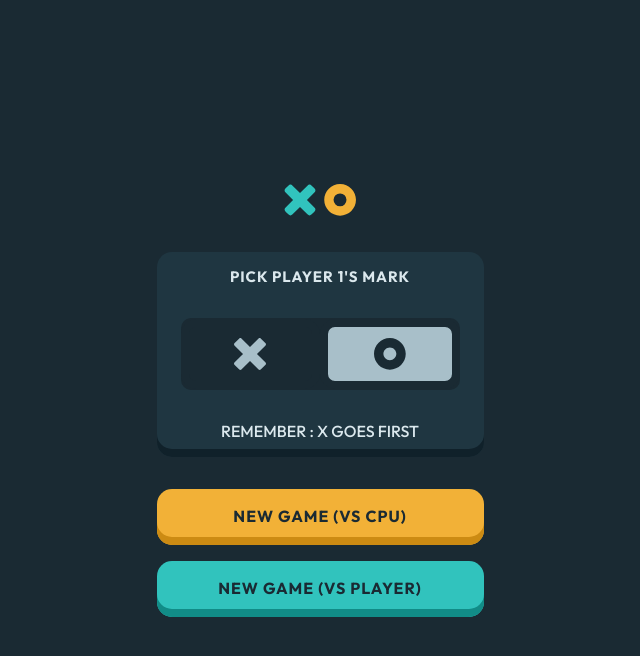
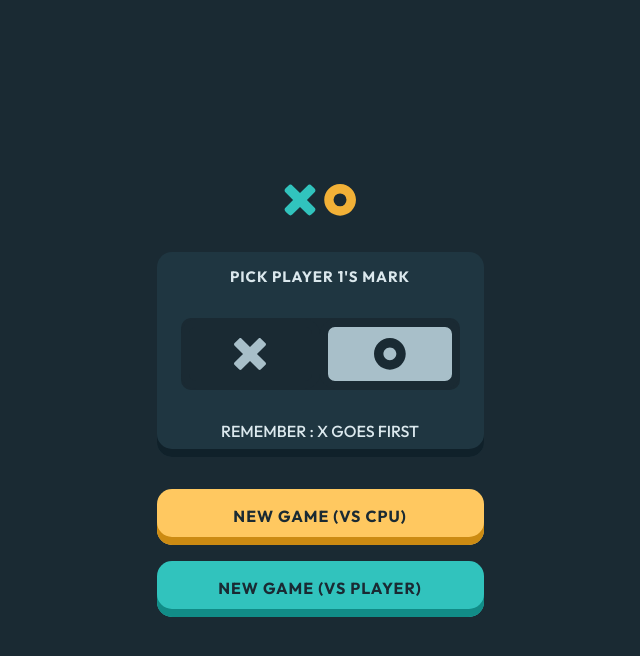
Before and after one commit to trekab/tic-tac-toe-app, a React (Create React App) app: page / in a window 1280 px wide. In both pictures the pointer is over the button "NEW GAME (VS CPU)". Shown: the top 656 px of the page, without its empty margins (320-960 px from the left). Built offline with nearby package versions, Linux system fonts and the light colour scheme.

Commit message:
Add the hover state for the NewGame buttons

```diff
--- a/src/App.css
+++ b/src/App.css
@@ -156,9 +156,17 @@ body {
   box-shadow: inset 0px -8px 0px #cc8b13;
 }
 
+.buttons button:first-child:hover{
+  background-color: var(--yellow-hover);
+}
+
 .buttons button:last-child {
   background-color: var(--blue);
   box-shadow: inset 0px -8px 0px #118c87;
+}
+
+.buttons button:last-child:hover{
+  background-color: var(--blue-hover);
 }
 
 form label {
```
